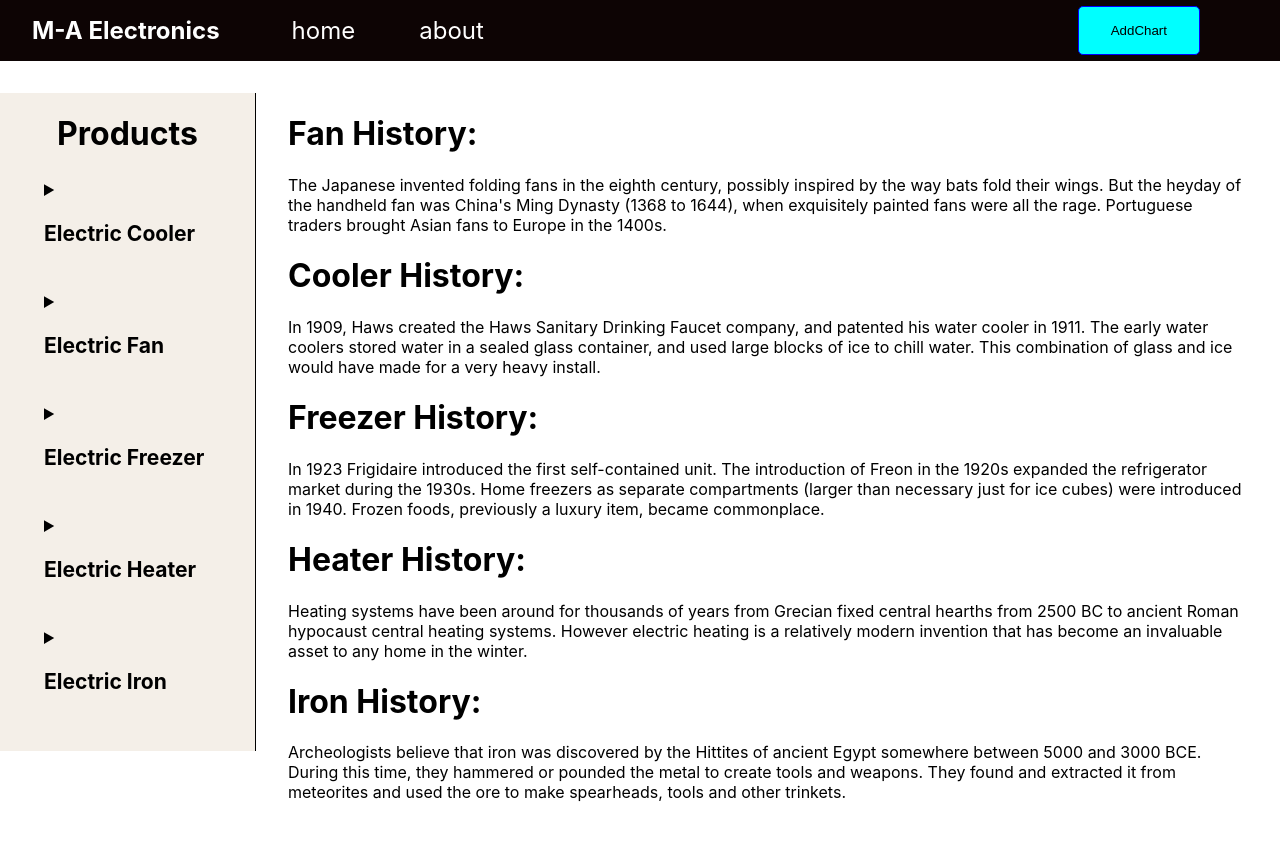
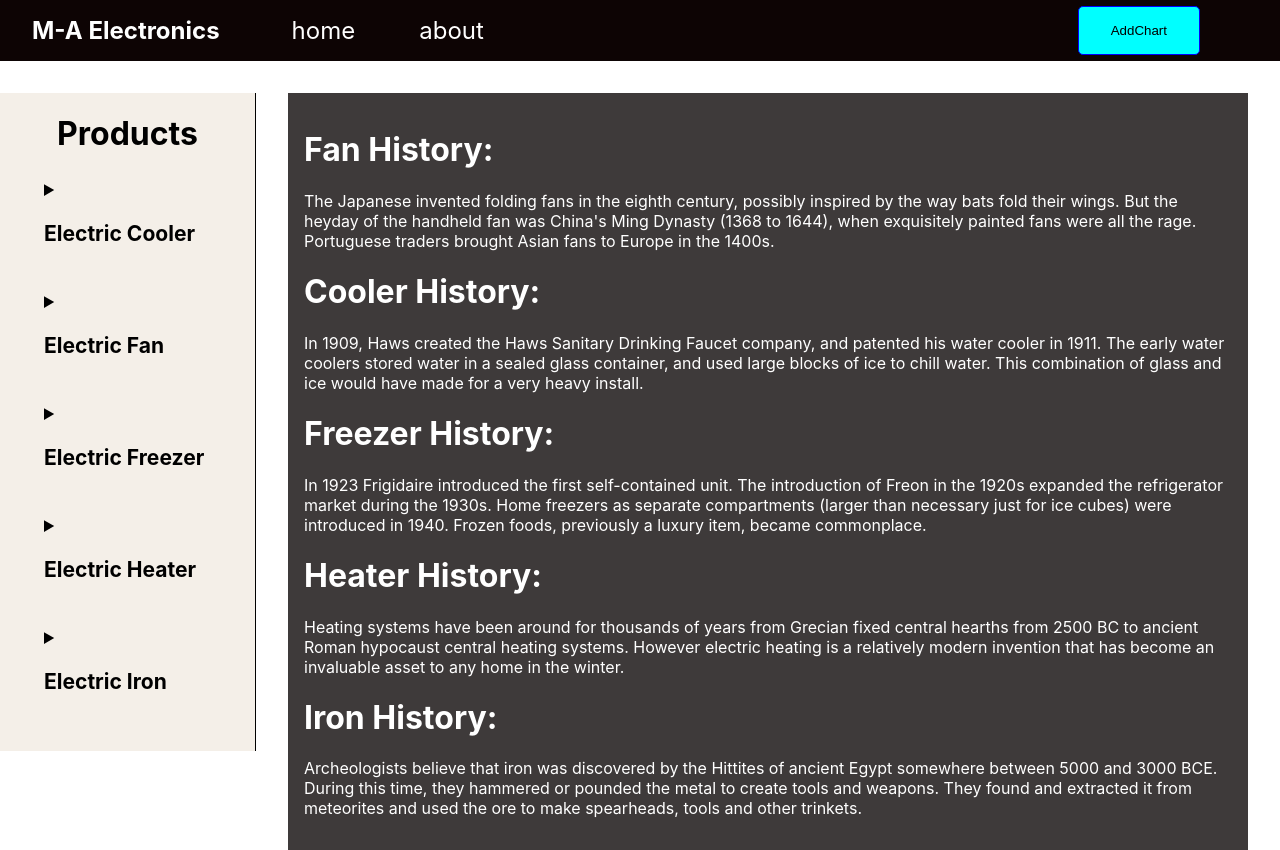
Before and after one commit to ManzoorAhmad1/Electric_Products, a React (Create React App) app: page / in a window 1280 px wide. Before the commit the page ends 818 px from the top, so only its background shows below. Built offline with nearby package versions, Linux system fonts and the light colour scheme.

Commit message:
add style

```diff
--- a/src/Component/Home/Home.js
+++ b/src/Component/Home/Home.js
@@ -2,7 +2,7 @@ import React from "react";
 
 const Home = (props) => {
     return (
-        <div>
+        <div style={{ background: "rgb(62, 58, 58)", padding: "1rem", color: "white" }}>
 
             <div>
                 <h1>Fan History:</h1>
```
